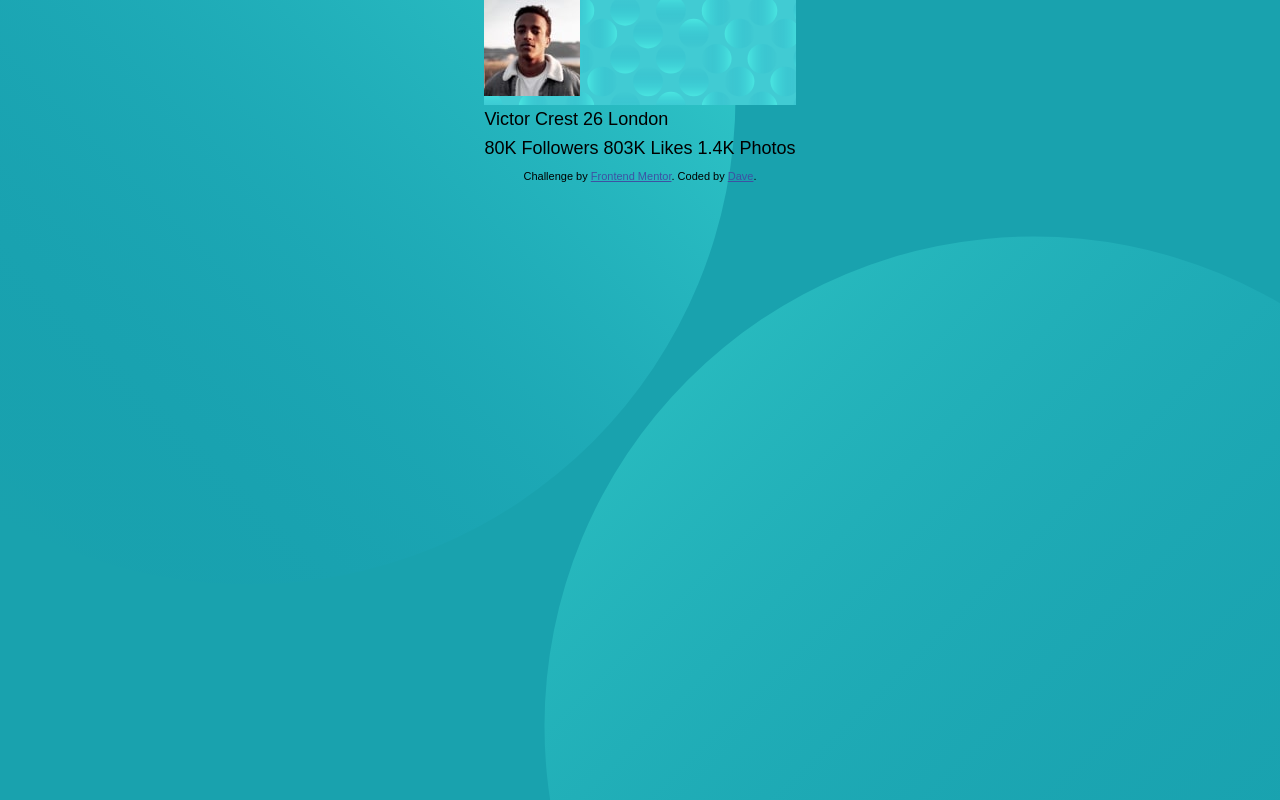
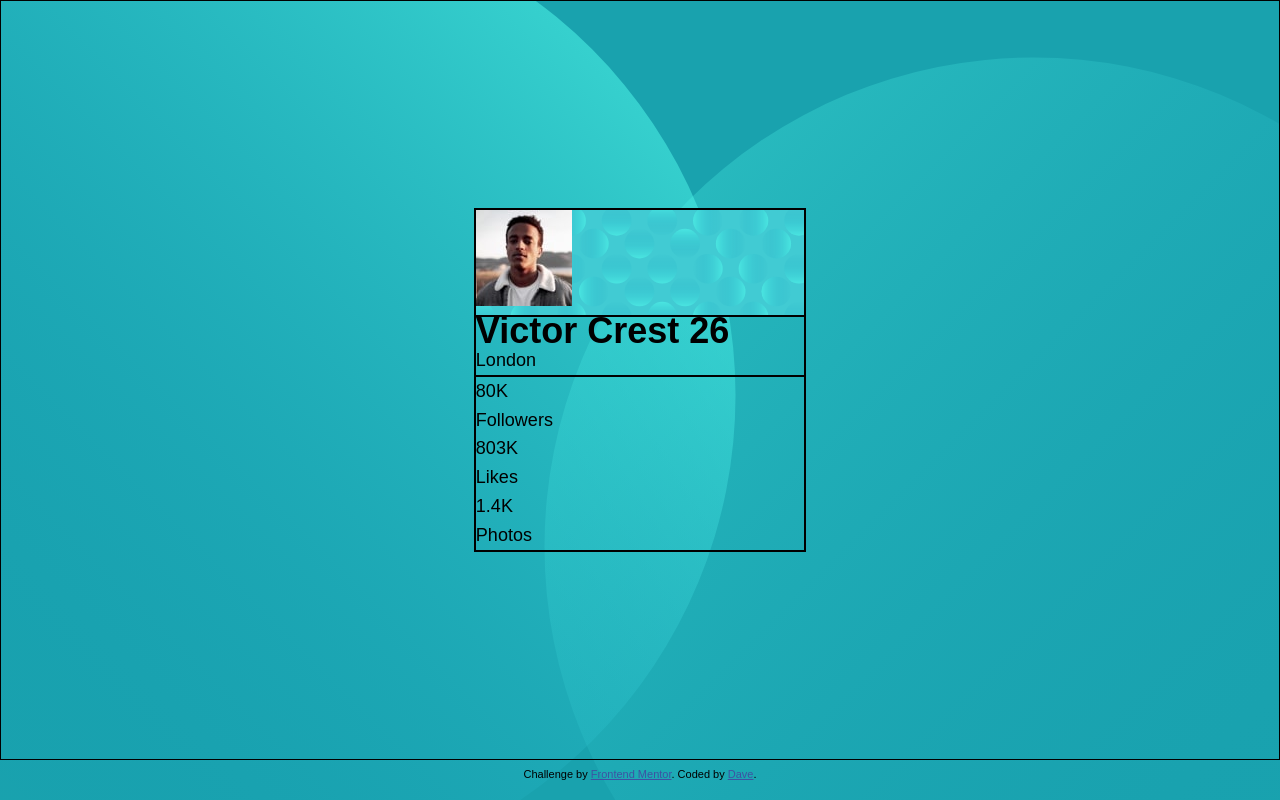
Before and after one commit to FemiDavids/FM-01-profile-card-component-v1.0, a plain HTML site: page index.html in a window 1280 px wide. Drawn offline with Linux system fonts and the light colour scheme.

Commit message:
solved my problem

```diff
--- a/index.html
+++ b/index.html
@@ -21,23 +21,24 @@
 <body>
 
     <div class="container">
-
       <div class="profile__card">
 
-      <div class="card-top"><img src="./images/image-victor.jpg"></div>
+      <div class="card-top">
+        <img src="./images/image-victor.jpg" alt="images of victor">
+      </div>
+
       <div class="card-mid">
-        Victor Crest
-        26
+        <h1>Victor Crest
+          <span>26</span></h1>
         London</div>
-      <div class="card-bottom">
-        80K
-        Followers
 
-        803K
-        Likes
-
-        1.4K
-        Photos
+        <div class="card-bottom">
+        <p class="btm-1">80K</p>
+        <p>Followers</p>
+        <p class="btm-1">803K</p>
+        <p>Likes</p>
+        <p class="btm-1">1.4K</p>
+        <p>Photos</p>
       </div>
 
       </div>
--- a/style.css
+++ b/style.css
@@ -33,43 +33,32 @@ body {
 }
 
 .container {
+    width: 100%;
     display: flex;
     flex-direction: column;
     justify-content: center;
     align-items: center;
-    max-height: 50%;
-
+    min-height: 95vh;
+    overflow: hidden;
+    border: 1px solid black;
 }
 
 .profile__card {
+    min-width: 26%;
+    max-height: 100%;
+    border: 1px solid black;
     display: flex;
     flex-direction: column;
-    max-width: 50%;
+}
+
+.card-top, .card-mid, .card-bottom {
+    max-height: 33.3%;
+    width: 100%;
+    border: 1px solid black;
 }
 
 .card-top {
+    flex: 2;
+    position: relative;
     background-image: url(./images/bg-pattern-card.svg);
 }
-
-.card-mid {
-
-}
-
-.card-bottom {
-
-}
-
-
-
-
-
-
-
-/* .profile__card--pic {
-    position: absolute;
-}
-
-.profile__card--pic img {
-    border-radius: 90px;
-    border: 7px solid white;
-} */
```
